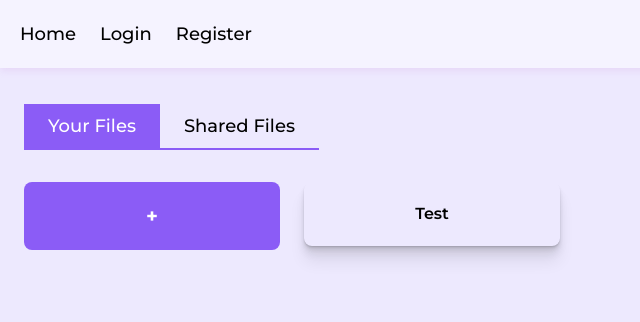
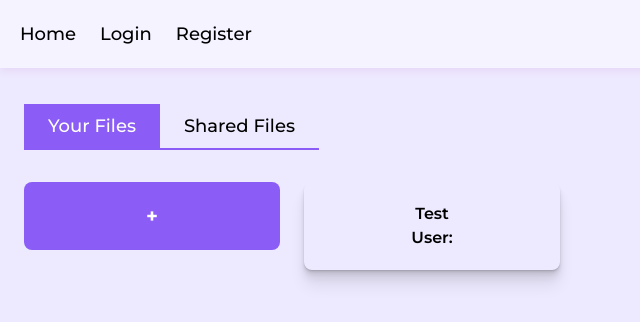
Before and after one commit to krystiano13/docs, a React (Vite) app in the folder client/: page /choose in a window 1280 px wide. Shown: the top 322 px of the page, without its empty margins (0-640 px from the left). Built offline with nearby package versions, Linux system fonts and the light colour scheme.

Commit message:
create file button version for shared files

```diff
--- a/client/src/components/FIleButton.tsx
+++ b/client/src/components/FIleButton.tsx
@@ -1,17 +1,23 @@
 interface Props {
     id: number;
     title: string;
+    shared: boolean;
+    user?: string;
 }
 
-export const FileButton:React.FC<Props> = ({ id, title }) => {
+export const FileButton:React.FC<Props> = ({ id, title, shared, user }) => {
     return (
         <button
             id={id.toString()}
-            className="rounded-lg btn-shadow transition-colors text-base font-semibold min-w-64 p-5 pl-8 pr-8"
+            className="flex flex-col justify-center items-center rounded-lg btn-shadow transition-colors text-base font-semibold min-w-64 p-5 pl-8 pr-8"
         >
         {
             title.length > 16 ? `${title.slice(0,15)} ...` : title
         }
+        { shared && <br /> }
+        {
+            shared && user ? "User: " : null
+        }
         </button>
     )
 }
--- a/client/src/components/Navbar.tsx
+++ b/client/src/components/Navbar.tsx
@@ -5,8 +5,6 @@ import { AuthContext } from "../contexts/authContext";
 export function Navbar() {
   const userContext = useContext(AuthContext);
   const navigate = useNavigate();
-
-  console.log(userContext);
 
   function logOut() {
     userContext.setUser(null);
--- a/client/src/views/Choose.tsx
+++ b/client/src/views/Choose.tsx
@@ -41,7 +41,7 @@ export function Choose() {
                 >
                     +
                 </button>
-                <FileButton id={1} title="Test" />
+                <FileButton shared={true} user="Admin" id={1} title="Test" />
             </motion.section>
         </div>
     )
```
